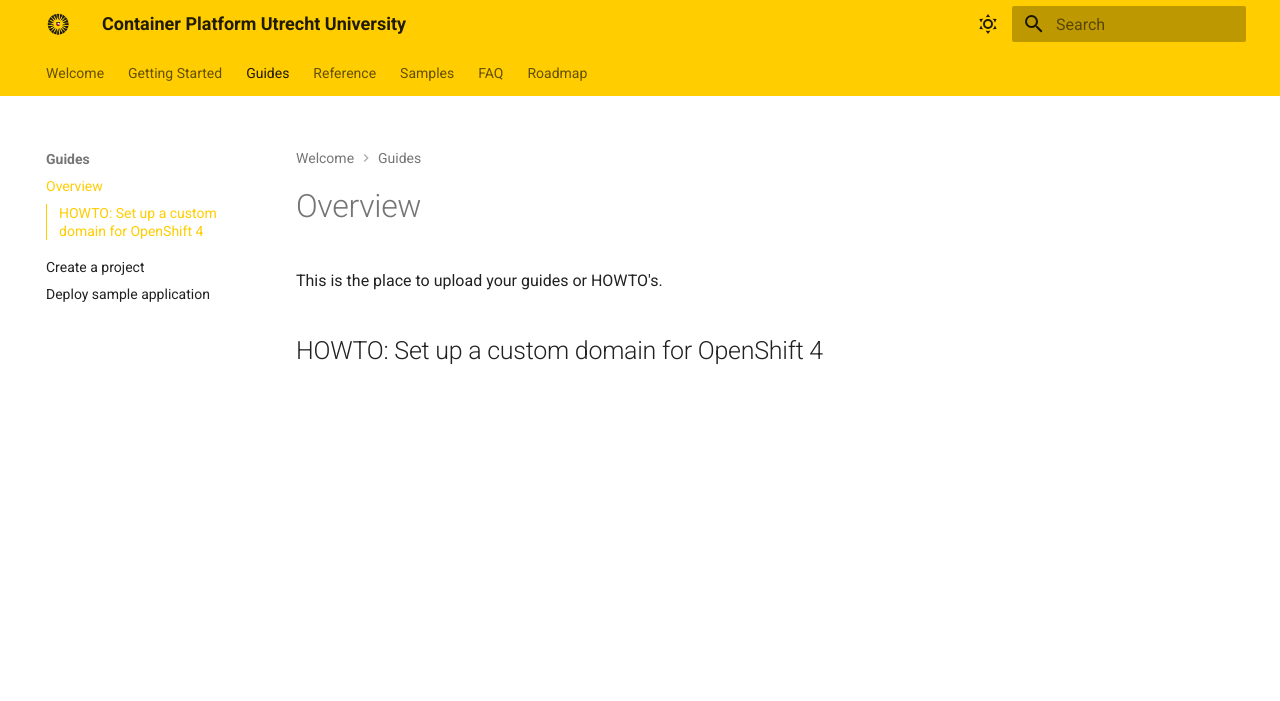
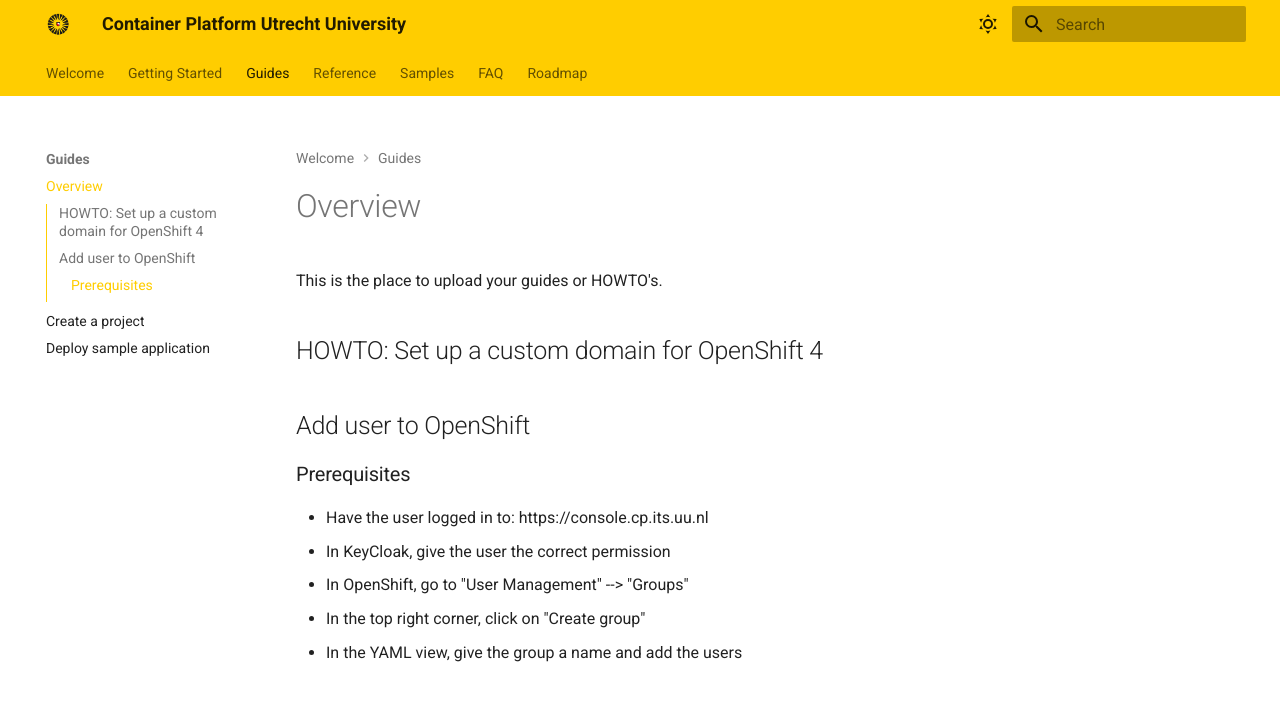
Before and after one commit to UtrechtUniversity/containerplatform-docs, an MkDocs documentation site: the page built from docs/content/guides/guides.md, in a window 1280 px wide. Shown: the top 701 px of the page. Built offline with MkDocs 1.6.1 and Material for MkDocs 9.7.7, drawn with Linux system fonts in a browser that asks for light colours.

Commit message:
Add some docs around user management

```diff
--- a/docs/content/guides/guides.md
+++ b/docs/content/guides/guides.md
@@ -2,3 +2,12 @@
 
 
 ## HOWTO: Set up a custom domain for OpenShift 4
+
+
+## Add user to OpenShift
+### Prerequisites
+- Have the user logged in to: https://console.cp.its.uu.nl
+- In KeyCloak, give the user the correct permission
+- In OpenShift, go to "User Management" --> "Groups"
+- In the top right corner, click on "Create group"
+- In the YAML view, give the group a name and add the users
```
